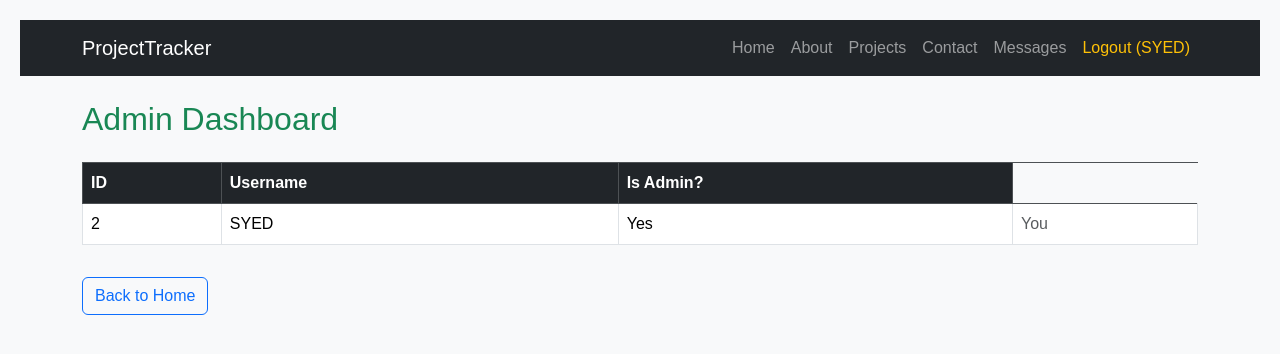
After one commit to SyedFarmaan/project-tracker-v2, a Flask app: page /admin in a window 1280 px wide. The commit adds this page. Shown: the top 354 px of the page. Run offline with Flask 3, Linux system fonts and the light colour scheme; a user stored in the database is signed in.

Commit message:
Added admin auth

```diff
--- a/app.py
+++ b/app.py
@@ -180,6 +180,56 @@ def logout():
     flash("You have been logged out.", "info")
     return redirect(url_for("login"))
 
+#admin route
+
+@app.route("/admin")
+@login_required
+def admin_dashboard():
+    if not session.get("is_admin"):
+        flash("You are not authorized to view this page.", "danger")
+        return redirect(url_for("home"))
+
+    users = User.query.all()
+    return render_template("admin.html", users=users)
+
+@app.route("/admin/promote/<int:user_id>", methods=["POST"])
+@login_required
+def promote_user(user_id):
+    if not session.get("is_admin"):
+        flash("Admin access required.", "danger")
+        return redirect(url_for("admin_dashboard"))
+
+    user = User.query.get_or_404(user_id)
+    if user.is_admin:
+        flash("User is already an admin.", "info")
+    else:
+        user.is_admin = True
+        db.session.commit()
+        flash(f"{user.username} has been promoted to admin.", "success")
+    return redirect(url_for("admin_dashboard"))
+
+
+@app.route("/admin/delete/<int:user_id>", methods=["POST"])
+@login_required
+def delete_user(user_id):
+    if not session.get("is_admin"):
+        flash("Admin access required.", "danger")
+        return redirect(url_for("admin_dashboard"))
+
+    user = User.query.get_or_404(user_id)
+
+    if user.id == session["user_id"]:
+        flash("You cannot delete your own account!", "warning")
+        return redirect(url_for("admin_dashboard"))
+
+    db.session.delete(user)
+    db.session.commit()
+    flash(f"User {user.username} has been deleted.", "success")
+    return redirect(url_for("admin_dashboard"))
+
+
+
+
 
 #MAIN
 
--- /dev/null
+++ b/templates/admin.html
@@ -0,0 +1,42 @@
+{% extends "base.html" %}
+
+{% block title %}Admin Dashboard{% endblock %}
+
+{% block content %}
+<h2 class="mb-4 text-success">Admin Dashboard</h2>
+
+<table class="table table-bordered table-hover">
+  <thead class="table-dark">
+    <tr>
+      <th>ID</th>
+      <th>Username</th>
+      <th>Is Admin?</th>
+    </tr>
+  </thead>
+  <tbody>
+    {% for user in users %}
+    <tr>
+      <td>{{ user.id }}</td>
+      <td>{{ user.username }}</td>
+      <td>{{ "Yes" if user.is_admin else "No" }}</td>
+      <td>
+      {% if user.id != session['user_id'] %}
+        {% if not user.is_admin %}
+          <form action="{{ url_for('promote_user', user_id=user.id) }}" method="POST" style="display:inline;">
+            <button type="submit" class="btn btn-sm btn-success">Promote</button>
+          </form>
+        {% endif %}
+        <form action="{{ url_for('delete_user', user_id=user.id) }}" method="POST" style="display:inline;">
+          <button type="submit" class="btn btn-sm btn-danger">Delete</button>
+        </form>
+      {% else %}
+        <span class="text-muted">You</span>
+      {% endif %}
+    </td>
+    </tr>
+    {% endfor %}
+  </tbody>
+</table>
+
+<a href="{{ url_for('home') }}" class="btn btn-outline-primary mt-3">Back to Home</a>
+{% endblock %}
--- a/templates/base.html
+++ b/templates/base.html
@@ -30,6 +30,8 @@
           <li class="nav-item">
             <a class="nav-link {% if request.endpoint == 'about' %}active{% endif %}" href="{{ url_for('about') }}">About</a>
           </li>
+
+          {% if session.get("user_id") %}
             <li class="nav-item">
               <a class="nav-link {% if request.endpoint == 'projects' %}active{% endif %}" href="{{ url_for('projects') }}">Projects</a>
             </li>
@@ -39,6 +41,17 @@
             <li class="nav-item">
               <a class="nav-link {% if request.endpoint == 'messages' %}active{% endif %}" href="{{ url_for('messages') }}">Messages</a>
             </li>
+            <li class="nav-item">
+              <a class="nav-link text-warning" href="{{ url_for('logout') }}">Logout ({{ session.get('username') }})</a>
+            </li>
+          {% else %}
+            <li class="nav-item">
+              <a class="nav-link {% if request.endpoint == 'login' %}active{% endif %}" href="{{ url_for('login') }}">Login</a>
+            </li>
+            <li class="nav-item">
+              <a class="nav-link {% if request.endpoint == 'register' %}active{% endif %}" href="{{ url_for('register') }}">Register</a>
+            </li>
+          {% endif %}
         </ul>
       </div>
     </div>
```
Also changed, not shown: templates/register.html (+8 -0 lines), data.db. Lines whose indentation alone changed are shown as unchanged.
